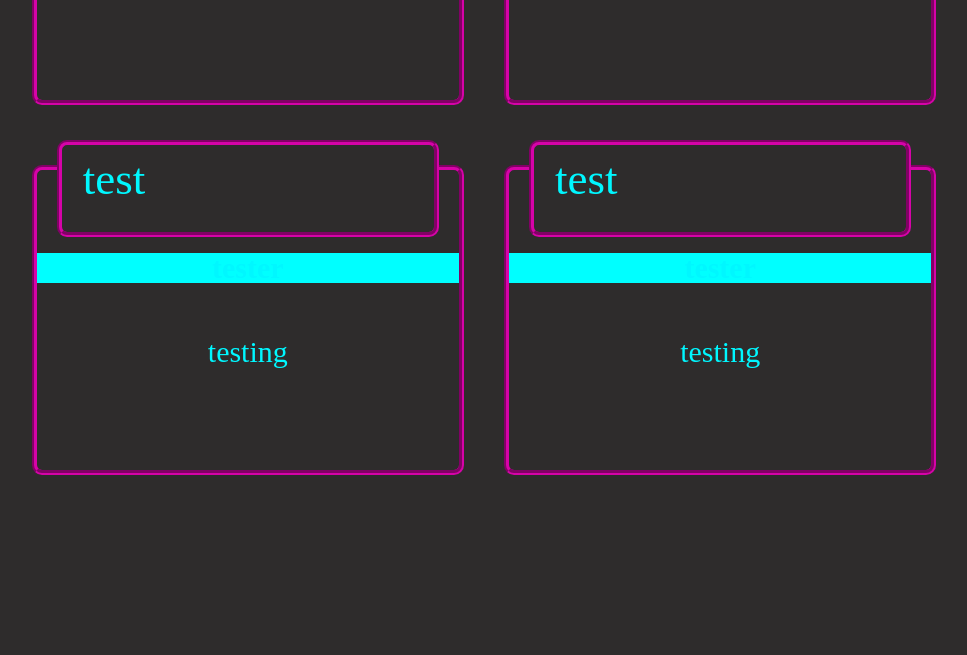
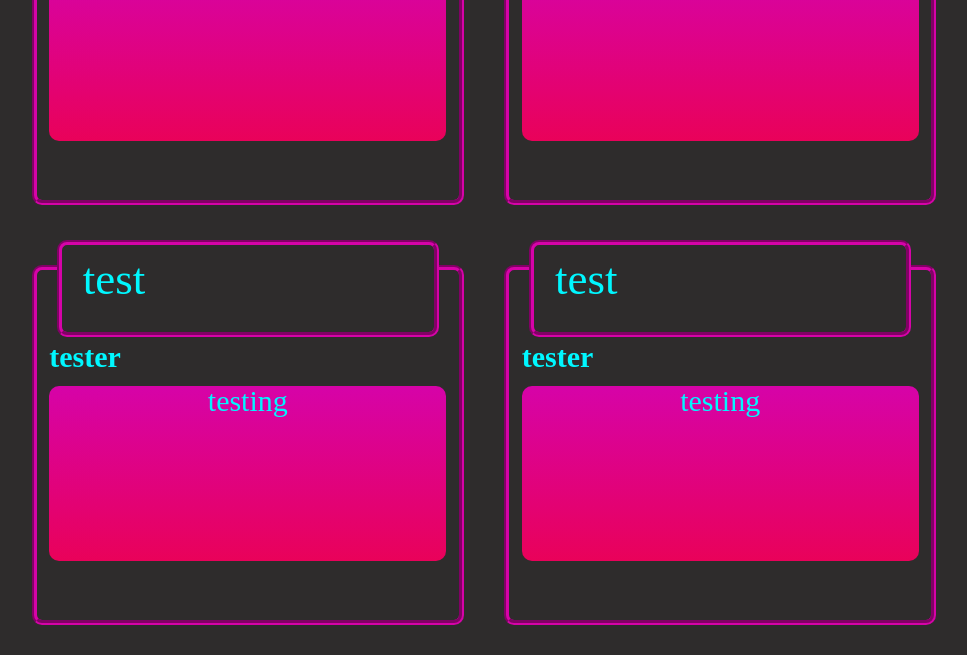
Before and after one commit to Avialmonanay/CSS-Cheatsheet, a plain HTML site: page index.html in a window 1280 px wide. Shown: the part 738-1393 px from the top of the page, without its empty margins (156-1123 px from the left). Before the commit the page ends 1243 px from the top, so only its background shows below. Drawn offline with Linux system fonts and the light colour scheme.

Commit message:
card header and p formatted

```diff
--- a/style.css
+++ b/style.css
@@ -2,17 +2,17 @@
     --boxcolor: rgb(214, 3, 168);
     --boxradius: 5px;
     --headerborder: rgb(214, 3, 168);
-    --background:  rgb(46, 44, 44);
+    --background: rgb(46, 44, 44);
     --borderradius: 10px;
 }
 
 main {
     margin: 2%;
     text-align: center;
-    font-size:40px
+    font-size: 40px
 }
 
-header{
+header {
     height: 75px;
     margin: 20px;
     padding-left: 5%;
@@ -31,9 +31,10 @@ html {
 
 }
 
-nav{
+nav {
     text-align: center;
     margin: 2%;
+    position: relative;
 }
 
 
@@ -41,7 +42,7 @@ nav{
     flex-grow: 1;
     max-width: 33%;
     margin: 30px 20px 30px 20px;
-    height: 300px;
+    height: 350px;
     border-color: var(--boxcolor);
     border-width: var(--boxradius);
     border-style: groove;
@@ -62,22 +63,33 @@ nav{
 }
 
 .card h3 {
-    text-align: center;
     font-size: 30px;
-    background-color: aqua;
     position: relative;
-    bottom: 18%;
+    bottom: 20%;
+    padding-left: 3%;
+    padding-top: 1%;
 }
 
 
 .card p {
+    position: relative;
     text-align: center;
     font-size: 30px;
+    height: 50%;
+    background-color: red;
+    bottom: 16%;
+    border-radius: var(--borderradius);
+    margin: 0 3% 0 3%;
+    background-image: linear-gradient(
+        rgb(214, 3, 168) 0%,
+        rgba(214, 3, 168, 0.534) 100%
+    );
+
 }
 
 
 @media screen and (max-width: 768px) {
-    main{
+    main {
         text-align: center;
     }
 }
```
